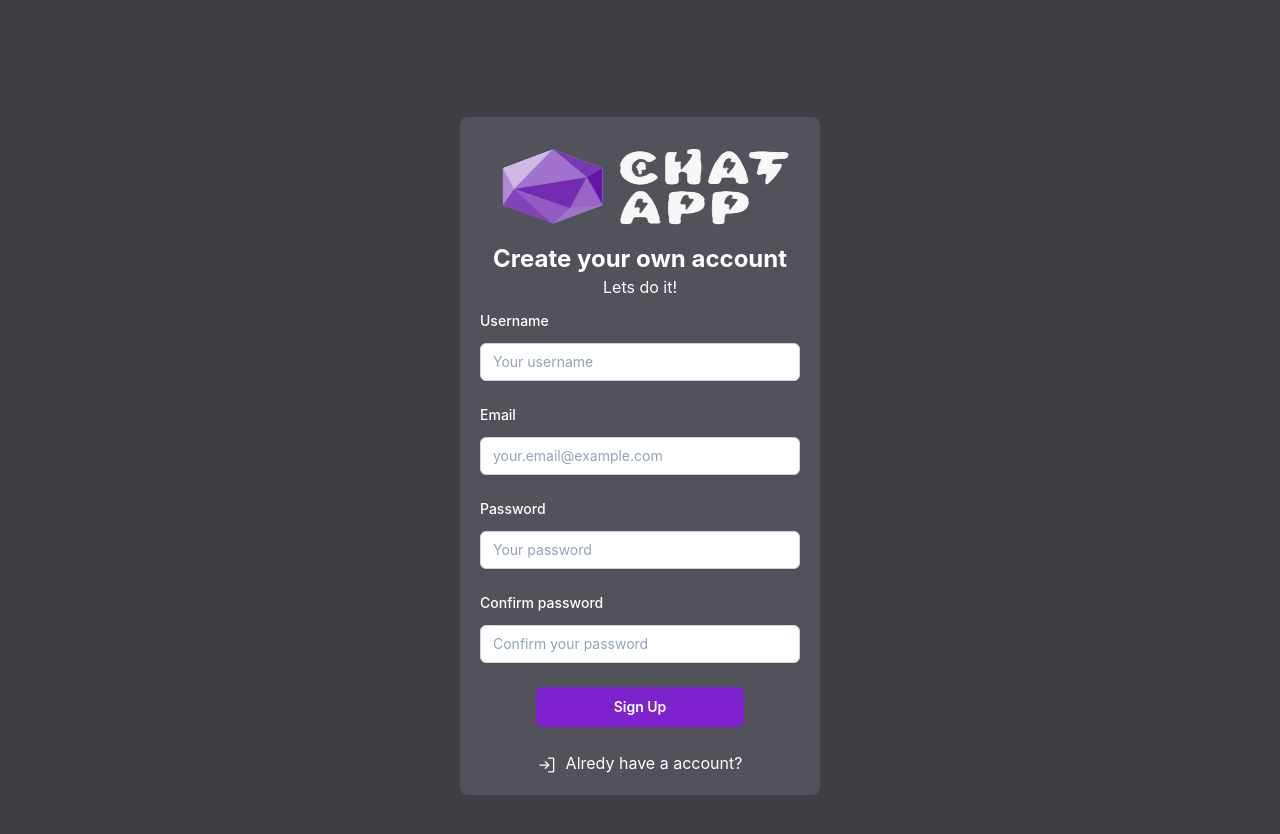
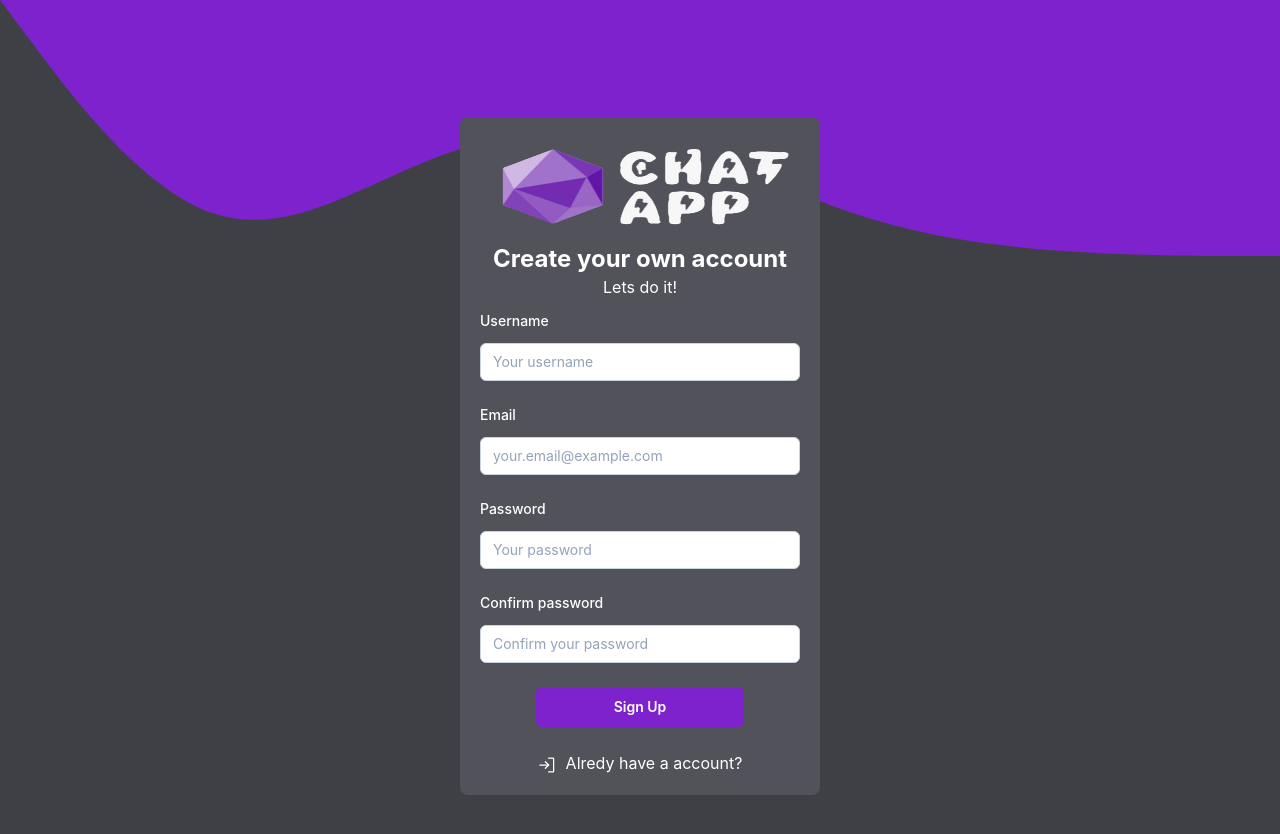
Before and after one commit to Kelvis-fernando/chat-app, a Next.js app: page /auth/signUp in a window 1280 px wide. Shown: the top 834 px of the page. Built offline with nearby package versions, Linux system fonts and the light colour scheme.

Commit message:
generate a svg wave, and added to layout

```diff
--- a/src/pages/auth/forgotPassword.tsx
+++ b/src/pages/auth/forgotPassword.tsx
@@ -73,6 +73,13 @@ const ForgotPassword: NextPage = () => {
                </div>
             </form>
          </div>
+         <svg xmlns="http://www.w3.org/2000/svg" viewBox="0 0 1440 320" className="absolute bottom-0">
+            <path
+               fill="#7e22ce"
+               fillOpacity="2"
+               d="M0,64L40,64C80,64,160,64,240,85.3C320,107,400,149,480,186.7C560,224,640,256,720,229.3C800,203,880,117,960,96C1040,75,1120,117,1200,160C1280,203,1360,245,1400,266.7L1440,288L1440,320L1400,320C1360,320,1280,320,1200,320C1120,320,1040,320,960,320C880,320,800,320,720,320C640,320,560,320,480,320C400,320,320,320,240,320C160,320,80,320,40,320L0,320Z"
+            ></path>
+         </svg>
       </main>
    );
 };
--- a/src/pages/auth/signIn.tsx
+++ b/src/pages/auth/signIn.tsx
@@ -91,6 +91,17 @@ const SignIn: NextPage = () => {
                </Link>
             </div>
          </div>
+         <svg
+            xmlns="http://www.w3.org/2000/svg"
+            viewBox="0 0 1440 320"
+            className="absolute bottom-0"
+         >
+            <path
+               fill="#7e22ce"
+               fillOpacity="2"
+               d="M0,64L40,106.7C80,149,160,235,240,256C320,277,400,235,480,208C560,181,640,171,720,160C800,149,880,139,960,144C1040,149,1120,171,1200,160C1280,149,1360,107,1400,85.3L1440,64L1440,320L1400,320C1360,320,1280,320,1200,320C1120,320,1040,320,960,320C880,320,800,320,720,320C640,320,560,320,480,320C400,320,320,320,240,320C160,320,80,320,40,320L0,320Z"
+            ></path>
+         </svg>
       </main>
    );
 };
--- a/src/pages/auth/signUp.tsx
+++ b/src/pages/auth/signUp.tsx
@@ -128,6 +128,17 @@ const SignUp: NextPage = () => {
                </Link>
             </div>
          </div>
+         <svg
+            xmlns="http://www.w3.org/2000/svg"
+            viewBox="0 0 1440 320"
+            className="absolute top-0"
+         >
+            <path
+               fill="#7e22ce"
+               fillOpacity="2"
+               d="M0,0L40,53.3C80,107,160,213,240,240C320,267,400,213,480,181.3C560,149,640,139,720,154.7C800,171,880,213,960,240C1040,267,1120,277,1200,282.7C1280,288,1360,288,1400,288L1440,288L1440,0L1400,0C1360,0,1280,0,1200,0C1120,0,1040,0,960,0C880,0,800,0,720,0C640,0,560,0,480,0C400,0,320,0,240,0C160,0,80,0,40,0L0,0Z"
+            ></path>
+         </svg>
       </main>
    );
 };
--- a/src/styles/auth/ForgotPassword.module.scss
+++ b/src/styles/auth/ForgotPassword.module.scss
@@ -1,11 +1,9 @@
 .ForgotPassword {
-   display: flex;
-   justify-content: center;
    align-items: center;
-   @apply bg-zinc-700 h-[100vh] text-white;
+   @apply flex justify-center bg-zinc-700 h-[100vh] text-white;
 
    .formBox {
-      @apply bg-zinc-600 p-5 rounded-lg;
+      @apply bg-zinc-600 p-5 rounded-lg z-50;
    }
 
    .ForgotPasswordInput {
--- a/src/styles/auth/SignIn.module.scss
+++ b/src/styles/auth/SignIn.module.scss
@@ -3,7 +3,7 @@
    @apply flex justify-center bg-zinc-700 h-[100vh] text-white p-5;
 
    .formBox {
-      @apply bg-zinc-600 p-5 rounded-lg;
+      @apply bg-zinc-600 p-5 rounded-lg z-50;
    }
 
    .signinInput {
--- a/src/styles/auth/SignUp.module.scss
+++ b/src/styles/auth/SignUp.module.scss
@@ -3,7 +3,7 @@
    @apply flex justify-center bg-zinc-700 h-[100vh] text-white mt-14;
 
    .formBox {
-      @apply bg-zinc-600 p-5 rounded-lg;
+      @apply bg-zinc-600 p-5 rounded-lg z-50;
    }
 
    .signupInput {
```
